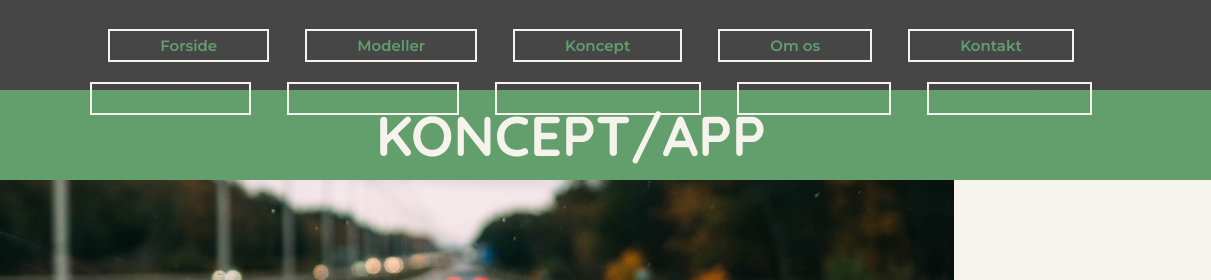
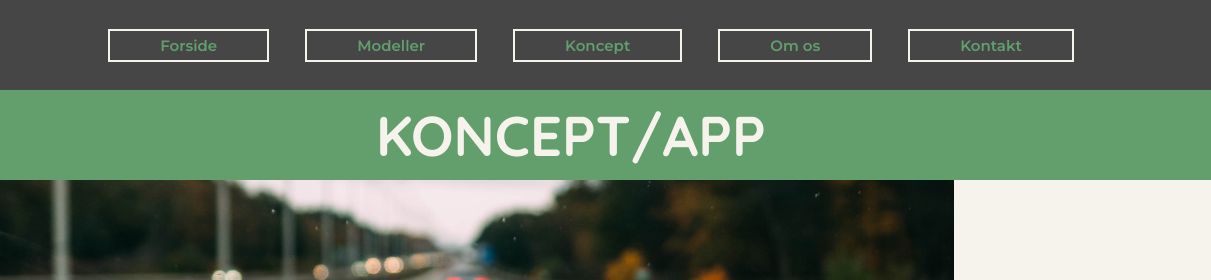
Before and after one commit to rosapalskov/Bag-Rettet---Del-2, a plain HTML site: page koncept.html in a window 1280 px wide. Shown: the top 280 px of the page, 69-1280 px from the left. Drawn offline with Linux system fonts and the light colour scheme.

Commit message:
Update koncept.html
-rettelse af fejl

```diff
--- a/koncept.html
+++ b/koncept.html
@@ -37,17 +37,6 @@
             </nav>
 
 
-        <nav class="desktop-menu">
-            <ul>
-                <li><a href="Index.html"></a>Forside</li>
-                <li><a href="modeller.html"></a>Modeller</li>
-                <li><a href="koncept/html"></a>Koncept/App</li>
-                <li><a href="om-os.html"></a>Om os</li>
-                <li><a href="Kontakt.html"></a>Kontakt</li>
-            </ul>
-
-        </nav>
-
 
 
         </div>
```
